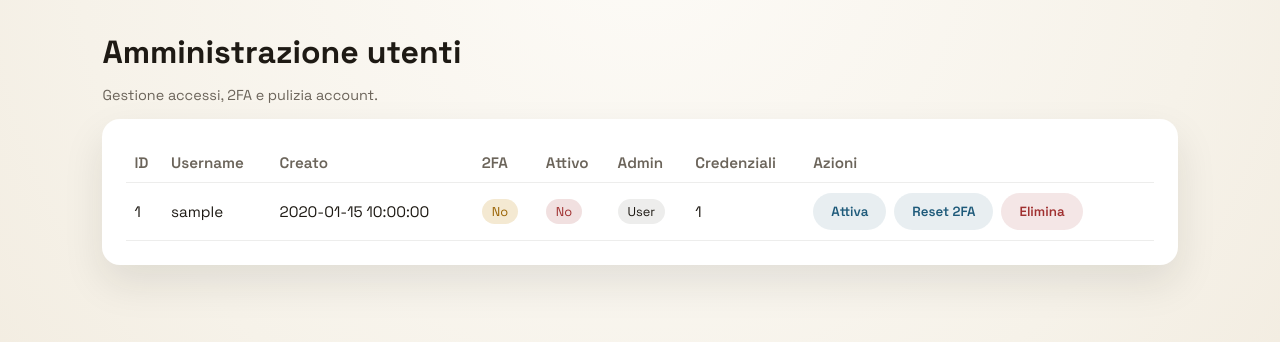
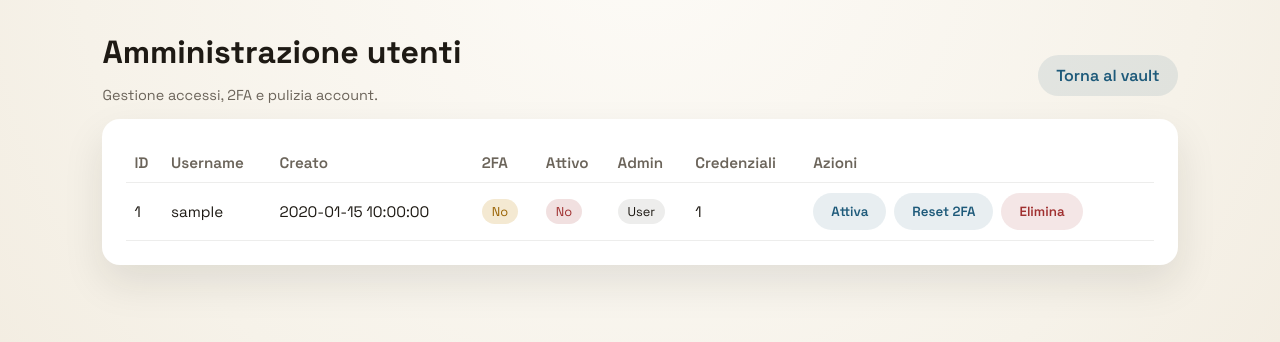
Before and after one commit to fulvio9999/psw-manager, a FastAPI app: template backend/templates/admin.html in a window 1280 px wide. Shown: the part 78-420 px from the top of the page. Run offline with FastAPI, Linux system fonts and the light colour scheme; the template is opened without the code that fills it: most values are stand-ins (such as "Sample title", 1, 10 or a date in 2020).

Commit message:
Add link back to vault from admin

```diff
--- a/backend/templates/admin.html
+++ b/backend/templates/admin.html
@@ -5,6 +5,7 @@
     <h1>Amministrazione utenti</h1>
     <p class="muted">Gestione accessi, 2FA e pulizia account.</p>
   </div>
+  <a class="button ghost" href="/">Torna al vault</a>
 </section>
 
 <section class="panel">
```
